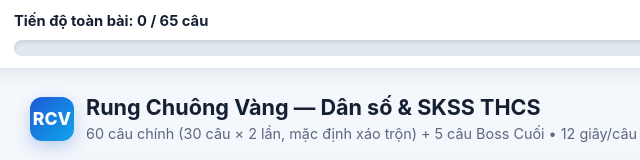
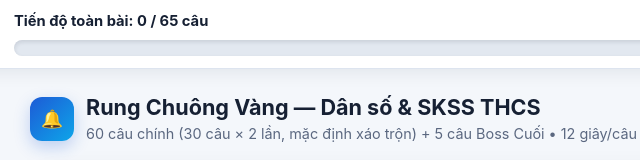
Before and after one commit to lbaolong9264992-pixel/OnTap-RungChuongVang-LBL9a3, a plain HTML site: page index.html in a window 1280 px wide. Shown: the top 160 px of the page, 166-806 px from the left. Drawn offline with Linux system fonts and the light colour scheme.

Commit message:
Update index.html

```diff
--- a/index.html
+++ b/index.html
@@ -758,7 +758,7 @@
   <div class="container">
     <div class="topbar">
       <div class="brand">
-        <div class="brand-badge">RCV</div>
+        <div class="brand-badge">🔔</div>
         <div>
           <h1>Rung Chuông Vàng — Dân số &amp; SKSS THCS</h1>
           <p class="subtitle">60 câu chính (30 câu × 2 lần, mặc định xáo trộn) + 5 câu Boss Cuối • 12 giây/câu</p>
```
